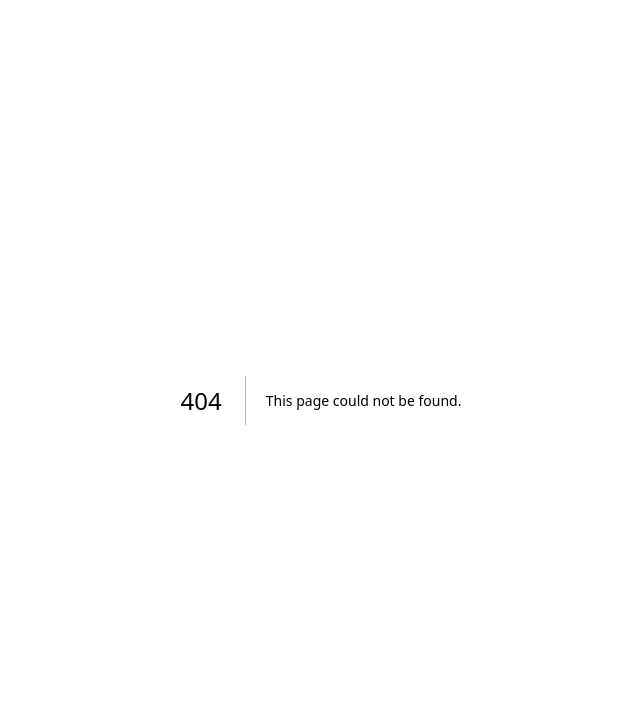
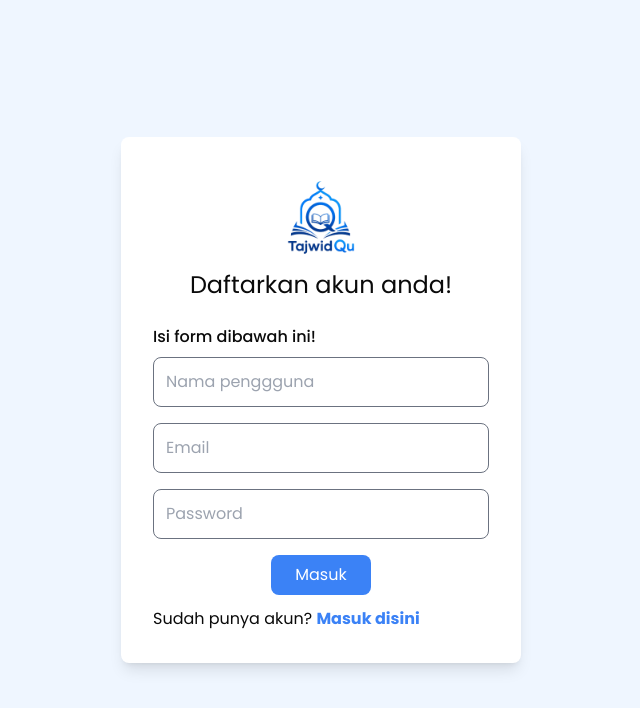
Before and after one commit to Sofwatunida/tq_app, a Next.js app: page /auth/daftar in a window 1280 px wide. Before the commit this address had no page. Shown: the top 708 px of the page, without its empty margins (319-959 px from the left). Built offline with nearby package versions, Linux system fonts and the light colour scheme.

Commit message:
fungsi login

```diff
--- a/app/(main)/layout.tsx
+++ b/app/(main)/layout.tsx
@@ -1,5 +1,4 @@
 import type { Metadata } from "next";
-import { Poppins } from "next/font/google";
 import WrapperNav from "@/components/Home/Navbar/WrapperNav";
 import Footer from "@/components/Home/Footer/Footer";
 
@@ -7,10 +6,6 @@ const defaultUrl = process.env.VERCEL_URL
   ? `https://${process.env.VERCEL_URL}`
   : "http://localhost:3000";
 
-const poppins = Poppins({
-  weight: ["300", "400", "500", "600", "700"],
-  subsets: ["latin"],
-});
 
 export const metadata: Metadata = {
   metadataBase: new URL(defaultUrl),
@@ -18,18 +13,18 @@ export const metadata: Metadata = {
   description: "Belajar tajwid berbasis kuis",
 };
 
-export default function RootLayout({
+export default function MainLayout({
   children,
-}: Readonly<{
+}: {
   children: React.ReactNode;
-}>) {
+}) {
   return (
-    <html lang="en" suppressHydrationWarning>
-      <body className={`${poppins.className} antialiased`}>
-          <WrapperNav />
-          {children}
-          <Footer />
-      </body>
-    </html>
+    <>
+      <WrapperNav />
+      <main>
+      {children}
+      </main>
+      <Footer />
+    </>
   );
 }
--- a/app/auth/confirm/route.ts
+++ /dev/null
@@ -1,30 +0,0 @@
-import { createClient } from "@/lib/supabase/server";
-import { type EmailOtpType } from "@supabase/supabase-js";
-import { redirect } from "next/navigation";
-import { type NextRequest } from "next/server";
-
-export async function GET(request: NextRequest) {
-  const { searchParams } = new URL(request.url);
-  const token_hash = searchParams.get("token_hash");
-  const type = searchParams.get("type") as EmailOtpType | null;
-  const next = searchParams.get("next") ?? "/";
-
-  if (token_hash && type) {
-    const supabase = await createClient();
-
-    const { error } = await supabase.auth.verifyOtp({
-      type,
-      token_hash,
-    });
-    if (!error) {
-      // redirect user to specified redirect URL or root of app
-      redirect(next);
-    } else {
-      // redirect the user to an error page with some instructions
-      redirect(`/auth/error?error=${error?.message}`);
-    }
-  }
-
-  // redirect the user to an error page with some instructions
-  redirect(`/auth/error?error=No token hash or type`);
-}
--- /dev/null
+++ b/app/auth/daftar/page.tsx
@@ -0,0 +1,118 @@
+// "use client";
+// import Image from "next/image";
+// import { useRouter } from "next/navigation";
+// import React from "react";
+
+
+// export default function MasukPage() {
+
+//   const router = useRouter();
+
+//   const handleLogin = async (e: React.FormEvent) => {
+//     e.preventDefault();
+
+//     router.push("/");
+//   };
+
+//   return (
+//     <div className="flex justify-center items-center min-h-screen bg-blue-50">
+//       <div className="bg-white p-8 rounded-lg shadow-lg w-[400px]">
+//         <div className=" flex items-center justify-center">
+//           <Image src={"/images/logo.png"} alt="img" width={100} height={100} />
+//         </div>
+//         <h1 className="text-2xl  text-center mb-6">Masuk dengan akun anda!</h1>
+//         <p className="font-medium mb-2">Email dan Password</p>
+//         <form onSubmit={handleLogin}>
+//           <input
+//             type="email"
+//             placeholder="Email"
+//             className="w-full border bg-white border-gray-500 rounded-lg p-3 mb-4"
+//           />
+
+//           <input
+//             type="password"
+//             placeholder="Password"
+//             className="w-full border bg-white border-gray-500 rounded-lg p-3 mb-4"
+//           />
+
+//           <div className="flex justify-center">
+//             <button
+//               type="submit"
+//               className=" bg-blue-500 text-white px-6 py-2 rounded-lg"
+//             >
+//               Masuk
+//             </button>
+//           </div>
+//           <p className="mt-3">
+//             Belum punya akun? <span className="font-bold text-blue-500 cursor-pointer">Daftar disini</span>
+//           </p>
+//         </form>
+//       </div>
+//     </div>
+//   );
+// }
+
+"use client";
+import Image from "next/image";
+import { useRouter } from "next/navigation";
+import React from "react";
+
+
+export default function DaftarPage() {
+
+  const router = useRouter();
+
+  const handleLogin = async (e: React.FormEvent) => {
+    e.preventDefault();
+
+
+
+    router.push("/");
+  };
+
+  return (
+    <div className="flex justify-center items-center min-h-screen bg-blue-50">
+      <div className="bg-white p-8 rounded-lg shadow-lg w-[400px]">
+        <div className=" flex items-center justify-center">
+          <Image src={"/images/logo.png"} alt="img" width={100} height={100} />
+        </div>
+        <h1 className="text-2xl  text-center mb-6">Daftarkan akun anda!</h1>
+        <p className="font-medium mb-2">Isi form dibawah ini!</p>
+        <form onSubmit={handleLogin}>
+          <input
+            type="text"
+            placeholder="Nama penggguna"
+            className="w-full border bg-white border-gray-500 rounded-lg p-3 mb-4"
+          />
+
+          <input
+            type="email"
+            placeholder="Email"
+            className="w-full border bg-white border-gray-500 rounded-lg p-3 mb-4"
+          />
+
+          <input
+            type="password"
+            placeholder="Password"
+            className="w-full border bg-white border-gray-500 rounded-lg p-3 mb-4"
+          />
+
+          <div className="flex justify-center">
+            <button
+              type="submit"
+              className=" bg-blue-500 text-white px-6 py-2 rounded-lg"
+            >
+              Masuk
+            </button>
+          </div>
+          <p className="mt-3">
+            Sudah punya akun?{" "}
+            <span className="font-bold text-blue-500 cursor-pointer">
+              Masuk disini
+            </span>
+          </p>
+        </form>
+      </div>
+    </div>
+  );
+}
--- a/app/auth/forgot-password/page.tsx
+++ /dev/null
@@ -1,11 +0,0 @@
-import { ForgotPasswordForm } from "@/components/forgot-password-form";
-
-export default function Page() {
-  return (
-    <div className="flex min-h-svh w-full items-center justify-center p-6 md:p-10">
-      <div className="w-full max-w-sm">
-        <ForgotPasswordForm />
-      </div>
-    </div>
-  );
-}
--- a/app/auth/login/page.tsx
+++ /dev/null
@@ -1,5 +0,0 @@
-import { LoginForm } from "@/components/login-form";
-
-export default function Page() {
-  return <LoginForm />;
-};
--- a/components/login-form.tsx
+++ b/app/auth/masuk/page.tsx
@@ -1,20 +1,33 @@
 "use client";
 import Image from "next/image";
 import { useRouter } from "next/navigation";
-import React from "react";
+import React, { useState } from "react";
 
 
-export function LoginForm() {
+export default function MasukPage() {
 
   const router = useRouter();
+
+  const [email, setEmail] = useState("");
+  const [password, setPassword] = useState("");
 
   const handleLogin = async (e: React.FormEvent) => {
     e.preventDefault();
 
+    if (!email || !password) {
+      alert("Isi woi biasain!!");
+      return;
+    }
+
+    alert("Login berhasil");
+    router.push("/");
+  };
+
+    console.log(email);
+    console.log(password);
 
 
-    router.push("/");
-  };
+
 
   return (
     <div className="flex justify-center items-center min-h-screen bg-blue-50">
@@ -28,25 +41,32 @@ export function LoginForm() {
           <input
             type="email"
             placeholder="Email"
+            value={email}
+            onChange={(e) => setEmail(e.target.value)}
             className="w-full border bg-white border-gray-500 rounded-lg p-3 mb-4"
           />
 
           <input
             type="password"
             placeholder="Password"
+            value={password}
+            onChange={(e) => setPassword(e.target.value)}
             className="w-full border bg-white border-gray-500 rounded-lg p-3 mb-4"
           />
 
-
-             <div className="flex justify-center">
+          <div className="flex justify-center">
             <button
               type="submit"
               className=" bg-blue-500 text-white px-6 py-2 rounded-lg"
-            >Masuk
-              </button>
+            >
+              Masuk
+            </button>
           </div>
+          <p className="mt-3">
+            Belum punya akun? <span className="font-bold text-blue-500 cursor-pointer">Daftar disini</span>
+          </p>
         </form>
       </div>
     </div>
   );
-}
+};
--- a/app/auth/sign-up-success/page.tsx
+++ /dev/null
@@ -1,32 +0,0 @@
-import {
-  Card,
-  CardContent,
-  CardDescription,
-  CardHeader,
-  CardTitle,
-} from "@/components/ui/card";
-
-export default function Page() {
-  return (
-    <div className="flex min-h-svh w-full items-center justify-center p-6 md:p-10">
-      <div className="w-full max-w-sm">
-        <div className="flex flex-col gap-6">
-          <Card>
-            <CardHeader>
-              <CardTitle className="text-2xl">
-                Thank you for signing up!
-              </CardTitle>
-              <CardDescription>Check your email to confirm</CardDescription>
-            </CardHeader>
-            <CardContent>
-              <p className="text-sm text-muted-foreground">
-                You&apos;ve successfully signed up. Please check your email to
-                confirm your account before signing in.
-              </p>
-            </CardContent>
-          </Card>
-        </div>
-      </div>
-    </div>
-  );
-}
--- a/app/auth/sign-up/page.tsx
+++ /dev/null
@@ -1,11 +0,0 @@
-import { SignUpForm } from "@/components/sign-up-form";
-
-export default function Page() {
-  return (
-    <div className="flex min-h-svh w-full items-center justify-center p-6 md:p-10">
-      <div className="w-full max-w-sm">
-        <SignUpForm />
-      </div>
-    </div>
-  );
-}
--- a/app/auth/update-password/page.tsx
+++ /dev/null
@@ -1,11 +0,0 @@
-import { UpdatePasswordForm } from "@/components/update-password-form";
-
-export default function Page() {
-  return (
-    <div className="flex min-h-svh w-full items-center justify-center p-6 md:p-10">
-      <div className="w-full max-w-sm">
-        <UpdatePasswordForm />
-      </div>
-    </div>
-  );
-}
--- a/app/layout.tsx
+++ b/app/layout.tsx
@@ -1,4 +1,10 @@
 import "./globals.css";
+import { Poppins } from "next/font/google";
+
+const poppins = Poppins({
+  subsets: ["latin"],
+  weight: ["400", "500", "600", "700"],
+});
 
 export default function RootLayout({
   children,
@@ -7,9 +13,8 @@ export default function RootLayout({
   }) {
   return (
     <html lang="en">
-      <body>
-        {children}
-      </body>
+      <body className={poppins.className}>
+        {children}</body>
     </html>
   );
 }
--- a/app/masuk/page.tsx
+++ /dev/null
@@ -1,29 +0,0 @@
-import React from "react";
-
-const Register = () => {
-  return (
-    <div className="bg-blue-50 min-h-screen flex  justify-center items-center">
-      <div className="bg-white p-8 rounded-2xl shadow-2xl w-[400px] ">
-        <h1 className="font-medium text-lg ">Nama Pengguna</h1>
-        <input
-          type="text"
-          className="mt-2 mb-2 p-2 border w-full border-gray-500 rounded-lg"
-          placeholder="Nama"
-        />
-        <div>
-         <div className="flex justify-center">
-                       <button
-            type="submit"
-            className=" bg-blue-500 text-white px-6 py-2 rounded-lg "
-          >
-            Simpan
-          </button>
-          </div>
-
-        </div>
-      </div>
-    </div>
-  );
-};
-
-export default Register;
```
Also changed, not shown: app/auth/error/page.tsx (deleted, +0 -51 lines).
